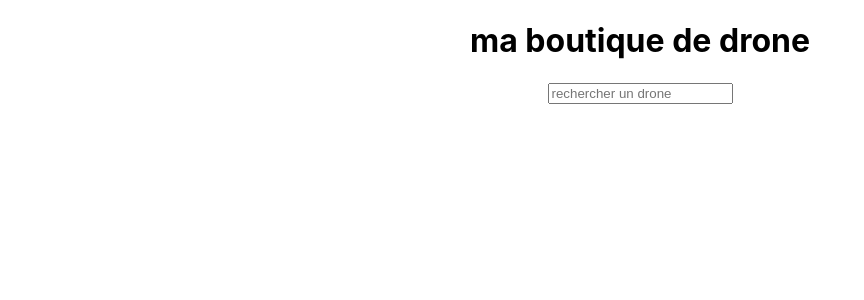
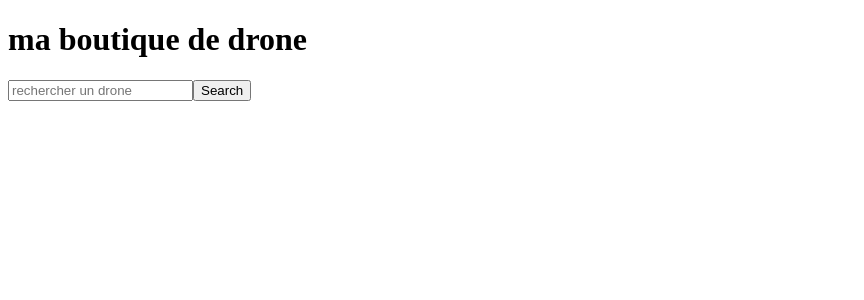
Before and after one commit to bsao17/React-testing-learning, a React (Create React App) app: page / in a window 1280 px wide. Shown: the top 300 px of the page, without its empty margins (0-864 px from the left). Built offline with nearby package versions, Linux system fonts and the light colour scheme.

Commit message:
test component Title form and button

```diff
--- a/src/App.css
+++ /dev/null
@@ -1,38 +0,0 @@
-.App {
-  text-align: center;
-}
-
-.App-logo {
-  height: 40vmin;
-  pointer-events: none;
-}
-
-@media (prefers-reduced-motion: no-preference) {
-  .App-logo {
-    animation: App-logo-spin infinite 20s linear;
-  }
-}
-
-.App-header {
-  background-color: #282c34;
-  min-height: 100vh;
-  display: flex;
-  flex-direction: column;
-  align-items: center;
-  justify-content: center;
-  font-size: calc(10px + 2vmin);
-  color: white;
-}
-
-.App-link {
-  color: #61dafb;
-}
-
-@keyframes App-logo-spin {
-  from {
-    transform: rotate(0deg);
-  }
-  to {
-    transform: rotate(360deg);
-  }
-}
--- a/src/App.js
+++ b/src/App.js
@@ -1,4 +1,3 @@
-import './App.css';
 import Title from "./component/title/Title";
 
 function App() {
--- a/src/component/title/Title.js
+++ b/src/component/title/Title.js
@@ -8,6 +8,7 @@ export default function Title (){
             <h1>{title}</h1>
             <form>
                 <input type="text" placeholder="rechercher un drone" />
+                <button type="submit">Search</button>
             </form>
         </div>
     )
--- a/src/index.css
+++ /dev/null
@@ -1,13 +0,0 @@
-body {
-  margin: 0;
-  font-family: -apple-system, BlinkMacSystemFont, 'Segoe UI', 'Roboto', 'Oxygen',
-    'Ubuntu', 'Cantarell', 'Fira Sans', 'Droid Sans', 'Helvetica Neue',
-    sans-serif;
-  -webkit-font-smoothing: antialiased;
-  -moz-osx-font-smoothing: grayscale;
-}
-
-code {
-  font-family: source-code-pro, Menlo, Monaco, Consolas, 'Courier New',
-    monospace;
-}
--- a/src/index.js
+++ b/src/index.js
@@ -1,6 +1,5 @@
 import React from 'react';
 import ReactDOM from 'react-dom';
-import './index.css';
 import App from './App';
 import reportWebVitals from './reportWebVitals';
 
```
Also changed, not shown: src/logo.svg, 1 other file (tests, documents, lock files or other folders).
